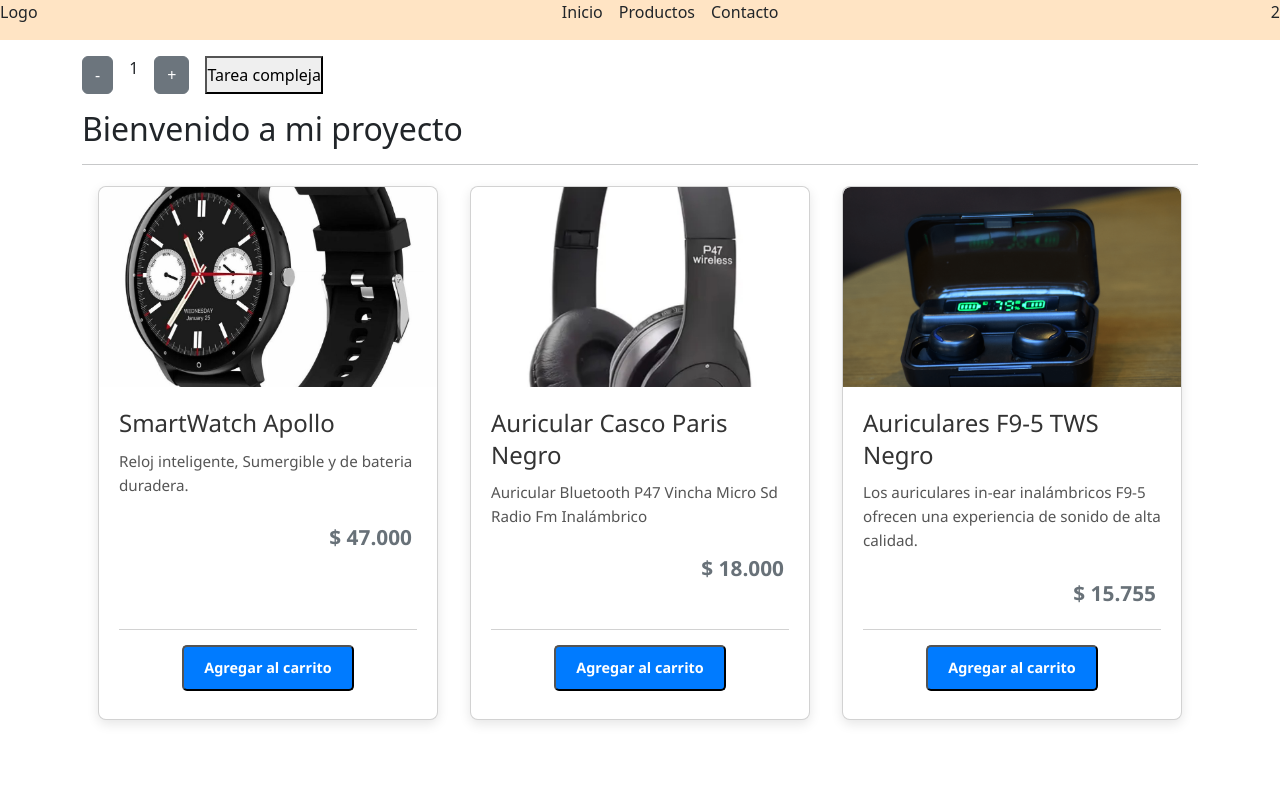
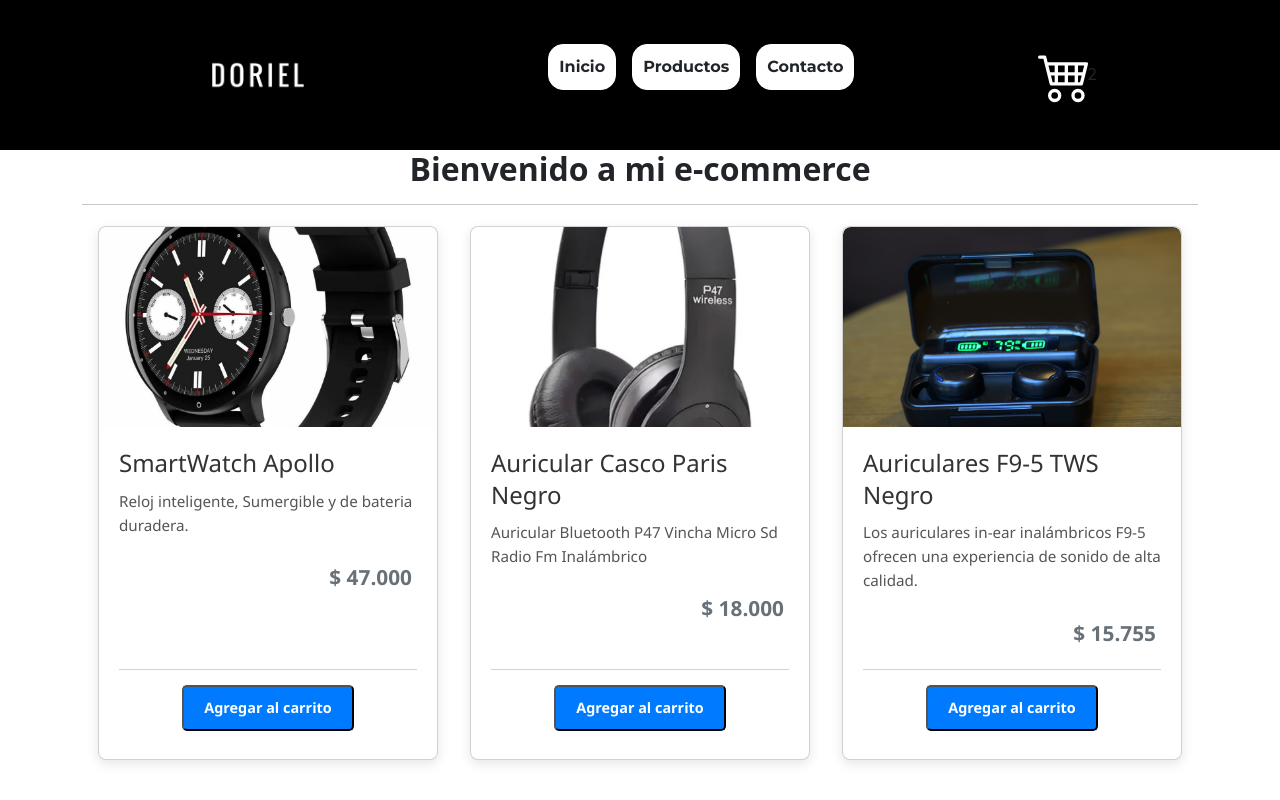
Before and after one commit to ezeq04/DorielStore, a React (Vite) app: page / in a window 1280 px wide. Built offline with nearby package versions, Linux system fonts and the light colour scheme.

Commit message:
CreaTuLanding1+Taberna

```diff
--- a/index.html
+++ b/index.html
@@ -3,7 +3,11 @@
 <head>
     <meta charset="UTF-8">
     <meta name="viewport" content="width=device-width, initial-scale=1.0">
+    <link rel="icon" href="./assets/dorielicon.jpg">
     <title>Doriel Store</title>
+    <link rel="preconnect" href="https://fonts.googleapis.com">
+    <link rel="preconnect" href="https://fonts.gstatic.com" crossorigin>
+    <link href="https://fonts.googleapis.com/css2?family=Montserrat:ital,wght@0,100..900;1,100..900&display=swap" rel="stylesheet">
     <link href="https://cdn.jsdelivr.net/npm/bootstrap@5.3.6/dist/css/bootstrap.min.css" rel="stylesheet" integrity="sha384-4Q6Gf2aSP4eDXB8Miphtr37CMZZQ5oXLH2yaXMJ2w8e2ZtHTl7GptT4jmndRuHDT" crossorigin="anonymous">
 </head>
 <body>
--- a/src/App.jsx
+++ b/src/App.jsx
@@ -1,7 +1,6 @@
 import './App.css';
 import Lifecycle from './components/Contador/Lifecycle';
 import ItemListContainer from './components/ItemListContainer/itemListContainer';
-
 import NavBar from './components/NavBar/navbar';
 
 function App() {
@@ -10,8 +9,8 @@ function App() {
  <>
   <NavBar />
   <div className="container">
-    <Lifecycle />
-    <ItemListContainer greetings="Bienvenido a mi proyecto" />
+    {/* <Lifecycle /> */}
+    <ItemListContainer greetings="Bienvenido a mi e-commerce" />
   </div>
 </>
 
--- a/src/components/CartWidget/cartWidget.jsx
+++ b/src/components/CartWidget/cartWidget.jsx
@@ -2,7 +2,9 @@ import './cartWidget.css';
 
 function CartWidget({cantidad}){
     return(
-        <p>{cantidad}</p>
+        <p> <svg xmlns="http://www.w3.org/2000/svg" width="50" height="55" fill="white" class="bi bi-cart4" viewBox="0 0 15 16">
+    <path d="M0 2.5A.5.5 0 0 1 .5 2H2a.5.5 0 0 1 .485.379L2.89 4H14.5a.5.5 0 0 1 .485.621l-1.5 6A.5.5 0 0 1 13 11H4a.5.5 0 0 1-.485-.379L1.61 3H.5a.5.5 0 0 1-.5-.5M3.14 5l.5 2H5V5zM6 5v2h2V5zm3 0v2h2V5zm3 0v2h1.36l.5-2zm1.11 3H12v2h.61zM11 8H9v2h2zM8 8H6v2h2zM5 8H3.89l.5 2H5zm0 5a1 1 0 1 0 0 2 1 1 0 0 0 0-2m-2 1a2 2 0 1 1 4 0 2 2 0 0 1-4 0m9-1a1 1 0 1 0 0 2 1 1 0 0 0 0-2m-2 1a2 2 0 1 1 4 0 2 2 0 0 1-4 0"/>
+    </svg>{cantidad}</p>
     );
 };
 export default CartWidget;
--- a/src/components/ItemListContainer/itemListContainer.css
+++ b/src/components/ItemListContainer/itemListContainer.css
@@ -3,3 +3,8 @@ display: flex;
 justify-content: space-evenly;
 
 }
+h2{
+    text-align: center;
+    font-weight: 600;
+
+}
--- a/src/components/ItemListContainer/itemListContainer.jsx
+++ b/src/components/ItemListContainer/itemListContainer.jsx
@@ -7,14 +7,9 @@ import { useState, useEffect } from 'react';
 function ItemListContainer({ greetings }) {
     let [products, setProducts] = useState([])
 
-    console.log("ItemList renderizado")
-
     useEffect( () => {
-    // 1. then/catch   // 2. async/await
-    const promise = getProducts(); // retorna una nueva promesa
-
+    const promise = getProducts();
     promise.then( (result) => {
-        console.log("productos recibidos de la API")
         setProducts(result);
     }).catch( (err) => { alert(err) })
 
--- a/src/components/NavBar/navbar.css
+++ b/src/components/NavBar/navbar.css
@@ -1,7 +1,50 @@
-nav{
-      width: 100%;
+
+nav {
+  position: relative;
+  width: 100%;
+  height: 150px;
+  background-color: black;
   display: flex;
-  background-color: bisque;
-  justify-content: space-between;
+  align-items: center;
+  justify-content: space-evenly;
+  box-sizing: border-box;
 
 }
+
+p img{
+    width: 150px;
+    height: auto;
+
+}
+.carrito {
+  position: absolute;
+  right: 1rem;
+  display: flex;
+  justify-content: space-evenly;
+  align-items: center;
+  gap: 0.5rem;
+  color: rgb(255, 255, 255);
+  font-size: 1.1rem;
+  font-weight: 600;
+
+}
+
+.lista{
+    display: flex;
+    justify-content: space-evenly;
+    gap: 1rem;
+    list-style: none;
+}
+.lista li{
+    width: auto;
+    border-radius: 15px;
+    border: 1px white solid;
+    background-color: white;
+    padding: 10px;
+    font-family: "Montserrat", sans-serif;
+    font-weight: 700;
+}
+.lista li:hover{
+  transform: translateY(-4px);
+  box-shadow: 4px 5px 30px rgba(88, 87, 87, 0.527);
+}
--- a/src/components/NavBar/navbar.jsx
+++ b/src/components/NavBar/navbar.jsx
@@ -1,19 +1,18 @@
 import CartWidget from '../CartWidget/cartWidget';
 import './navbar.css';
-
+import { Link } from 'react-router-dom';
 
 function NavBar(){
 
     return(
-        <nav style={{width:"100%",}}>
-            <p>Logo</p>
-                <ul style={{display:"flex", gap:"1rem", listStyle:"none"}}>
-                    <li>Inicio</li>
-                    <li>Productos</li>
-                    <li>Contacto</li>
-                </ul>
-                <CartWidget cantidad={2}/>
-
+        <nav>
+            <p><img src="/assets/dorielicon.jpg" alt="Logo de la pagina" className="logo"/></p>
+                    <ul className="lista">
+                        <li>Inicio</li>
+                        <li>Productos</li>
+                        <li>Contacto</li>
+                    </ul>
+            <CartWidget cantidad={2} className="carrito"/>
 
         </nav>
     );
```
Also changed, not shown: public/assets/cart4.svg (added).
